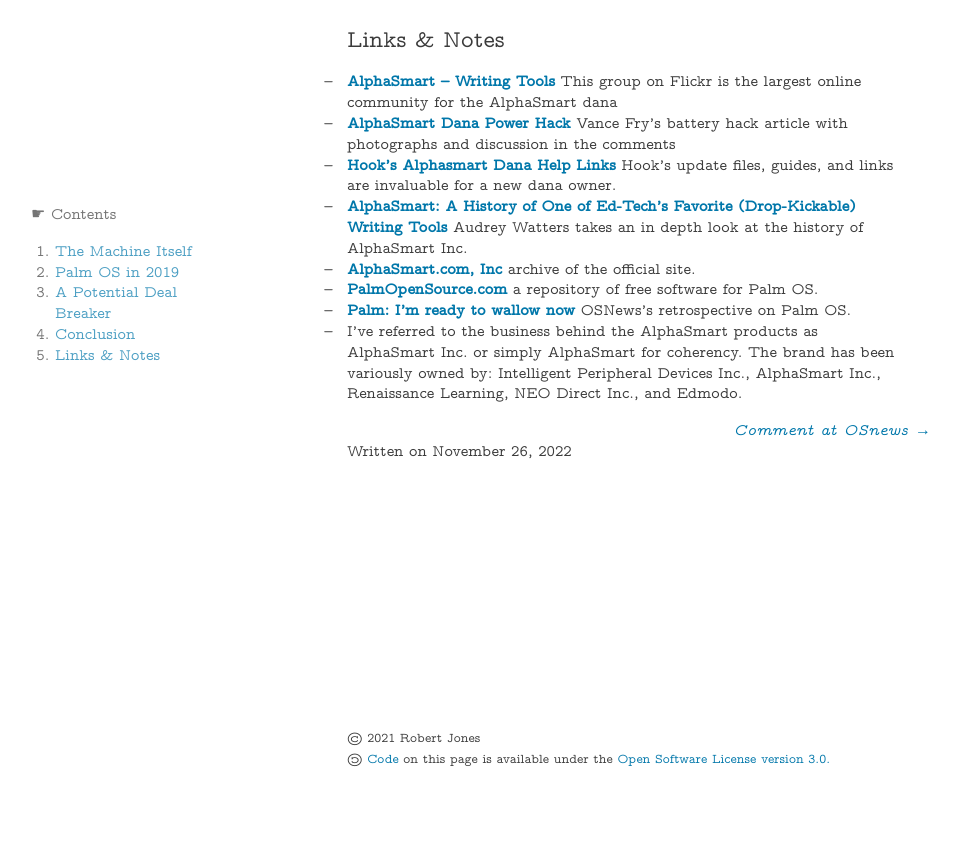
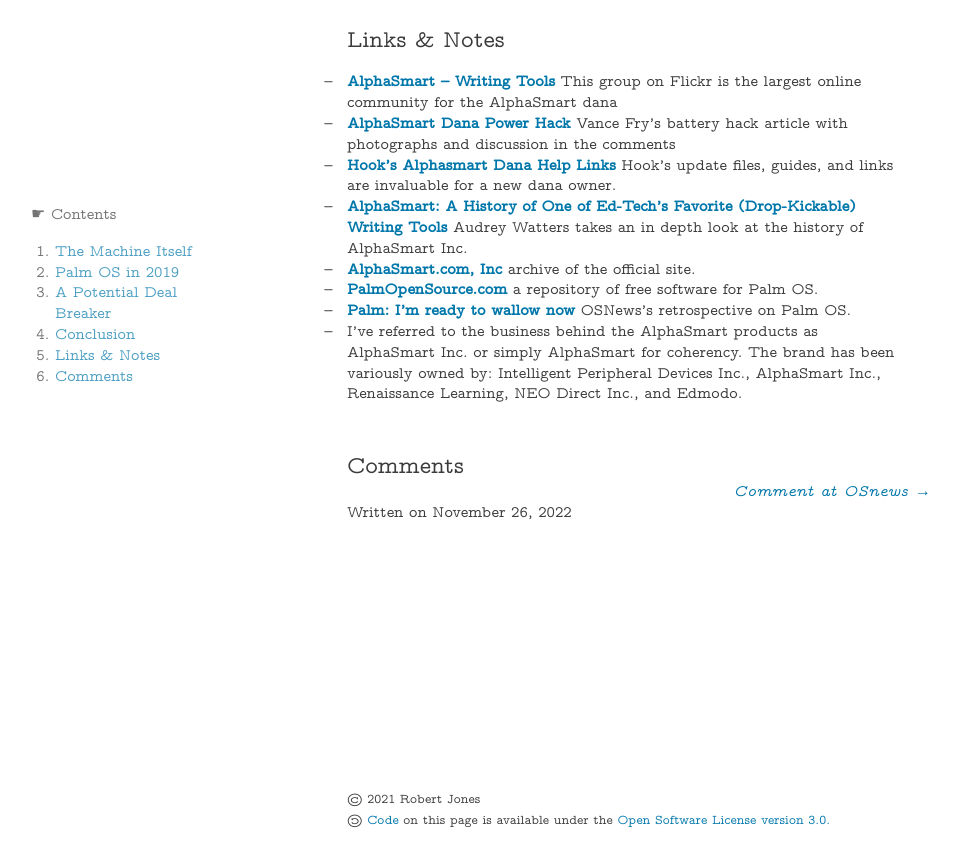
Before and after one commit to rjjiii/rjjiii.github.io, a Jekyll site: the page built from _posts/2022-11-26-alphasmart-dana.md, in a window 1280 px wide and 900 px high, scrolled down 7816 px. Shown: the top 867 px of the window, without its empty margins (1-960 px from the left). Built offline with Jekyll 4.4.1, drawn with Linux system fonts in a browser that asks for light colours; our own code applies the rules of GitHub Pages for plain Markdown files; before the commit the page ends 8655 px from its top, so only the background shows below that.

Commit message:
Update 2022-11-26-alphasmart-dana.md

```diff
--- a/_posts/2022-11-26-alphasmart-dana.md
+++ b/_posts/2022-11-26-alphasmart-dana.md
@@ -152,4 +152,5 @@
 - **[Palm: I’m ready to wallow now](https://www.osnews.com/story/26838/palm-im-ready-to-wallow-now/)** OSNews’s retrospective on Palm OS.
 - I’ve referred to the business behind the AlphaSmart products as AlphaSmart Inc. or simply AlphaSmart for coherency. The brand has been variously owned by: Intelligent Peripheral Devices Inc., AlphaSmart Inc., Renaissance Learning, NEO Direct Inc., and Edmodo.
 
+## Comments
 <p class="content_full_link"><a href="https://www.osnews.com/story/131180/the-alphasmart-dana-in-2019/">Comment at OSnews</a></p>
```
